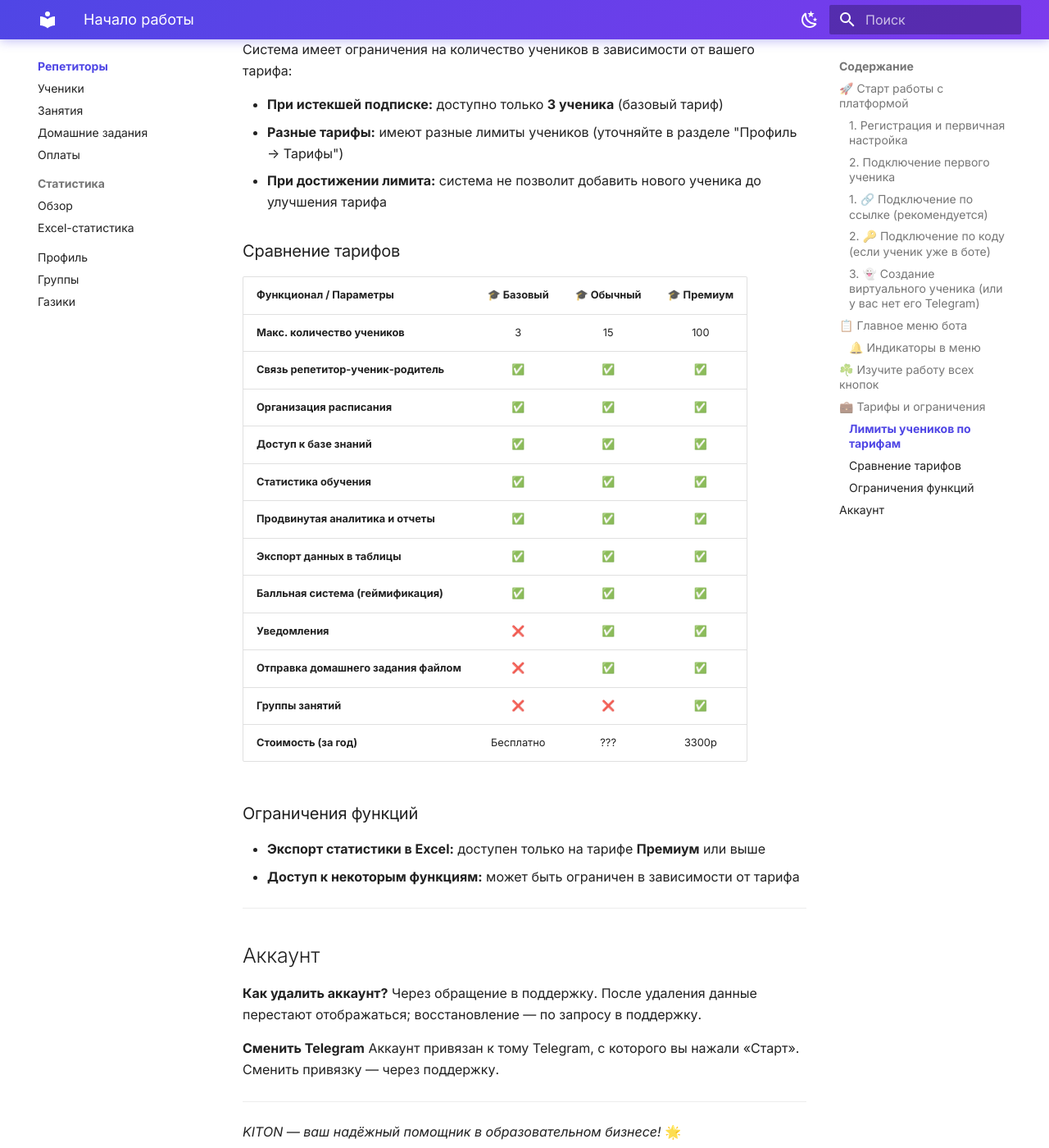
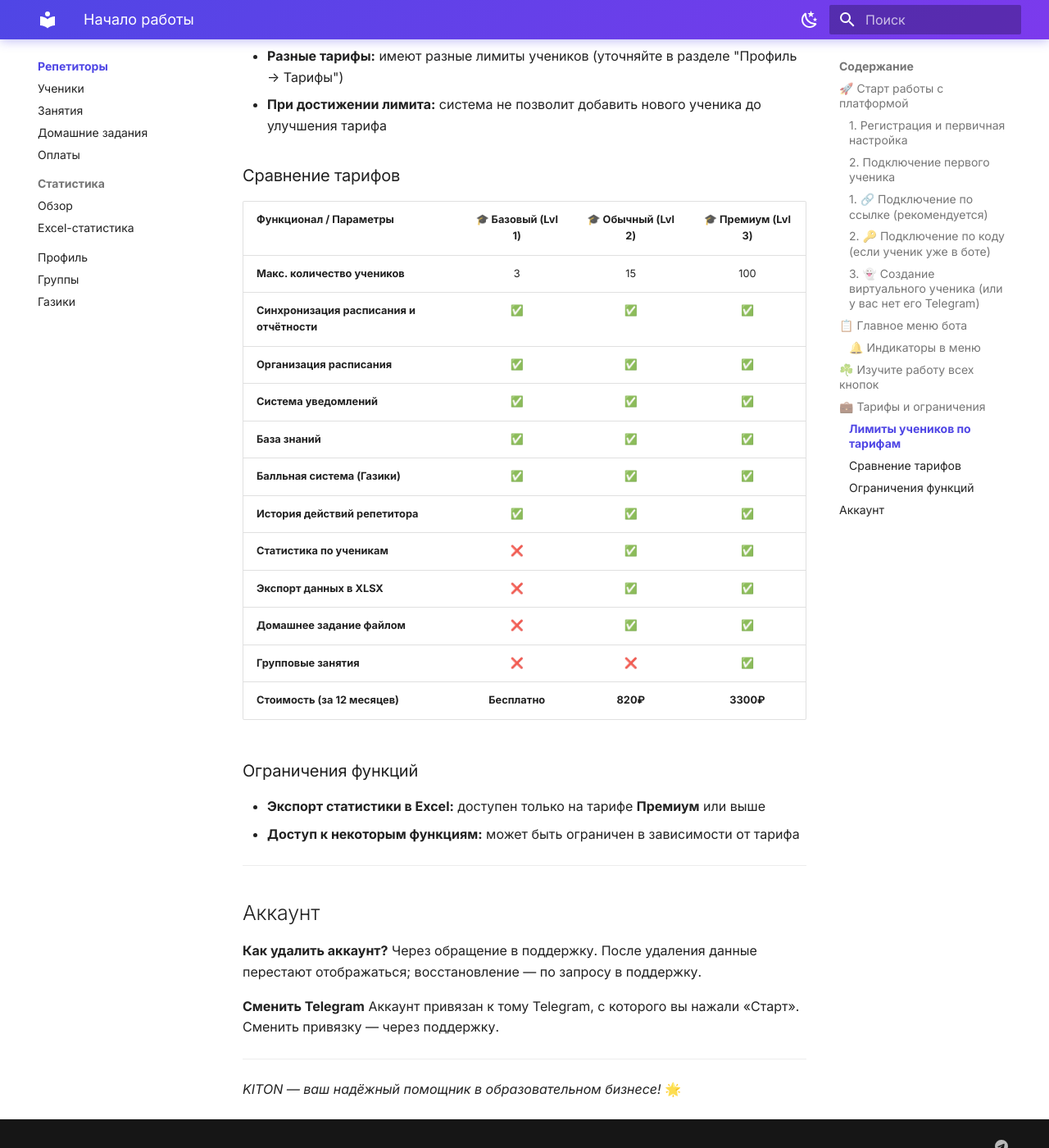
Before and after one commit to Skand21/kiton-guides, an MkDocs documentation site: the page built from docs/Tutor/README.md, in a window 1280 px wide and 1400 px high, scrolled down 4015 px. Shown: the whole window at 82% size. Built offline with MkDocs 1.6.1 and Material for MkDocs 9.7.7, drawn with Linux system fonts in a browser that asks for light colours; some of the changed text lies outside the part shown.

Commit message:
[Tutor]: сравнительная таблица тарифов

```diff
--- a/docs/Tutor/README.md
+++ b/docs/Tutor/README.md
@@ -60,8 +60,6 @@
 
 После подключения первого ученика становятся доступны все функции: **расписание, задания, оплаты, статистика и балльная система «Газики»**.
 
-**Кто создаёт занятие?** Занятие создаёт репетитор; ученик не бронирует слоты — вы создаёте занятия в карточке с учеником [Ученики](Ученики.md) и настраиваете расписание в разделе [Занятия](Занятия.md).
-
 ---
 
 ## 📋 Главное меню бота
@@ -120,20 +118,20 @@
 - **При достижении лимита:** система не позволит добавить нового ученика до улучшения тарифа
 
 ### Сравнение тарифов
-| Функционал / Параметры | 🎓 Базовый | 🎓 Обычный | 🎓 Премиум |
+| Функционал / Параметры | 🎓 Базовый (Lvl 1) | 🎓 Обычный (Lvl 2) | 🎓 Премиум (Lvl 3) |
 | :--- | :---: | :---: | :---: |
 | **Макс. количество учеников** | 3 | 15 | 100 |
-| **Связь репетитор-ученик-родитель** | ✅ | ✅ | ✅ |
+| **Синхронизация расписания и отчётности** | ✅ | ✅ | ✅ |
 | **Организация расписания** | ✅ | ✅ | ✅ |
-| **Доступ к базе знаний** | ✅ | ✅ | ✅ |
-| **Статистика обучения** | ✅ | ✅ | ✅ |
-| **Продвинутая аналитика и отчеты** | ✅ | ✅ | ✅ |
-| **Экспорт данных в таблицы** | ✅ | ✅ | ✅ |
-| **Балльная система (геймификация)** | ✅ | ✅ | ✅ |
-| **Уведомления** | ❌ | ✅ | ✅ |
-| **Отправка домашнего задания файлом** | ❌ | ✅ | ✅ |
-| **Группы занятий** | ❌ | ❌ | ✅ |
-| **Стоимость (за год)** | Бесплатно | ??? | 3300р |
+| **Система уведомлений** | ✅ | ✅ | ✅ |
+| **База знаний** | ✅ | ✅ | ✅ |
+| **Балльная система (Газики)** | ✅ | ✅ | ✅ |
+| **История действий репетитора** | ✅ | ✅ | ✅ |
+| **Статистика по ученикам** | ❌ | ✅ | ✅ |
+| **Экспорт данных в XLSX** | ❌ | ✅ | ✅ |
+| **Домашнее задание файлом** | ❌ | ✅ | ✅ |
+| **Групповые занятия** | ❌ | ❌ | ✅ |
+| **Стоимость (за 12 месяцев)** | **Бесплатно** | **820₽** | **3300₽** |
 
 ### Ограничения функций
 
```
